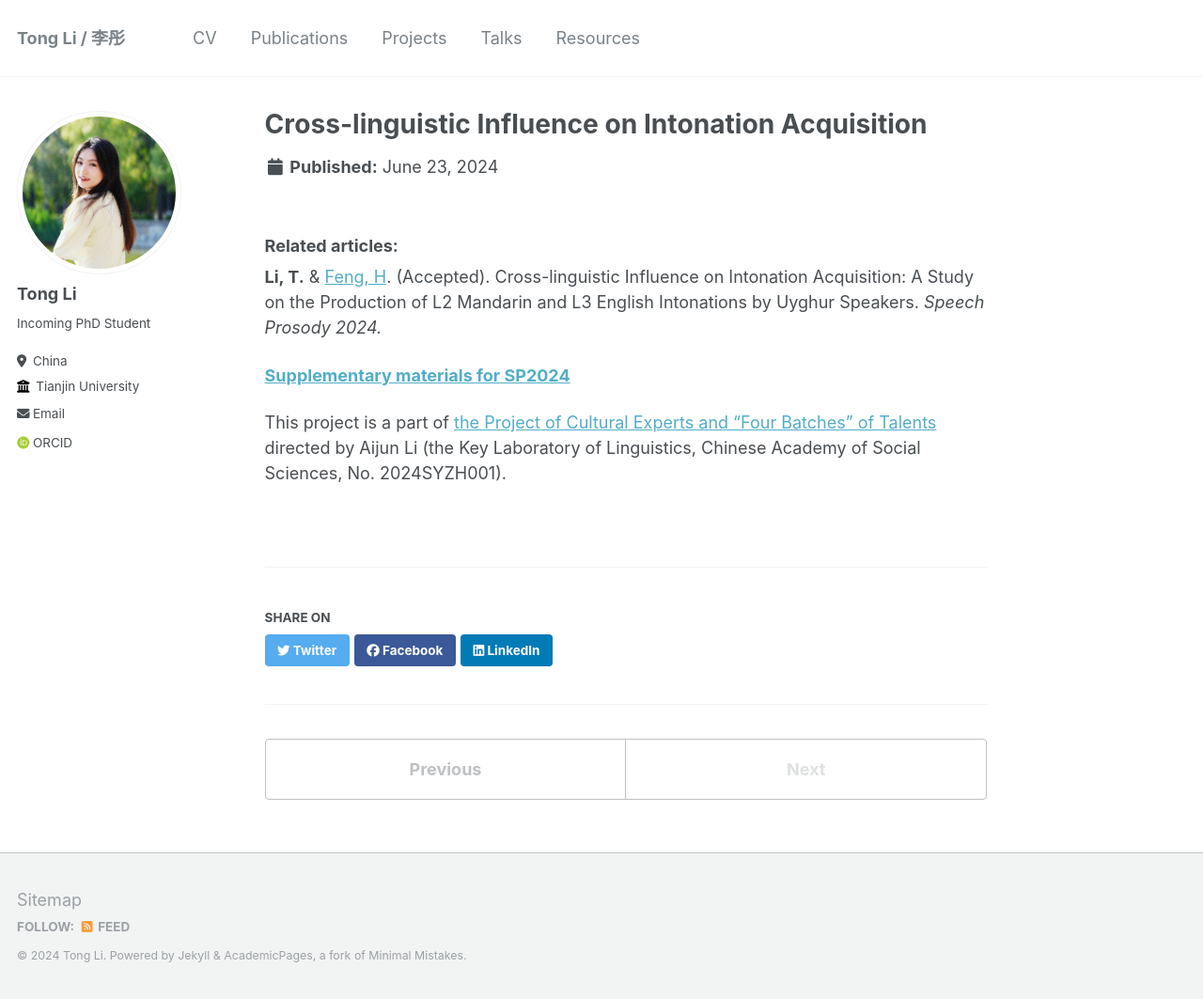
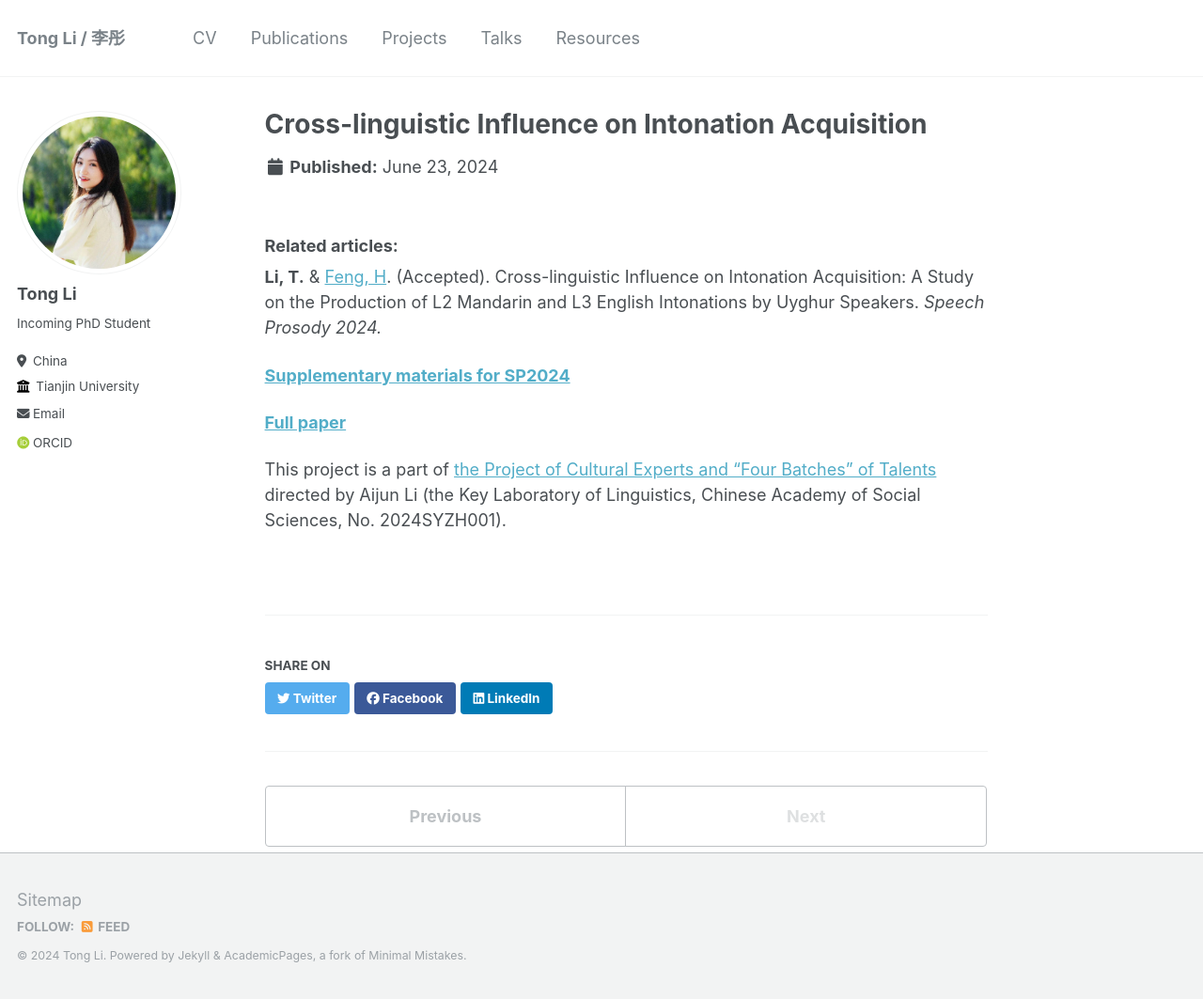
Before and after one commit to litonglinguistics/litonglinguistics.github.io, a Jekyll site: the page built from _projects/project4_Cross-linguistic.md, in a window 1280 px wide and 1063 px high. Shown: the whole window at 94% size. Built offline with Jekyll 4.4.1, drawn with Linux system fonts in a browser that asks for light colours; some web fonts are replaced.

Commit message:
Update project4_Cross-linguistic.md

```diff
--- a/_projects/project4_Cross-linguistic.md
+++ b/_projects/project4_Cross-linguistic.md
@@ -12,5 +12,6 @@ permalink: /projects/project4_Cross-linguistic
 
 [**Supplementary materials for SP2024**](https://litonglinguistics.github.io/files/SupplementaryMaterialsSP2024.pdf )
 
+[**Full paper**](https://litonglinguistics.github.io/files/Submisson41.pdf)
 
 This project is a part of [the Project of Cultural Experts and “Four Batches” of Talents](http://paslab.phonetics.org.cn/?p=5468) directed by Aijun Li (the Key Laboratory of Linguistics, Chinese Academy of Social Sciences, No. 2024SYZH001).
```
